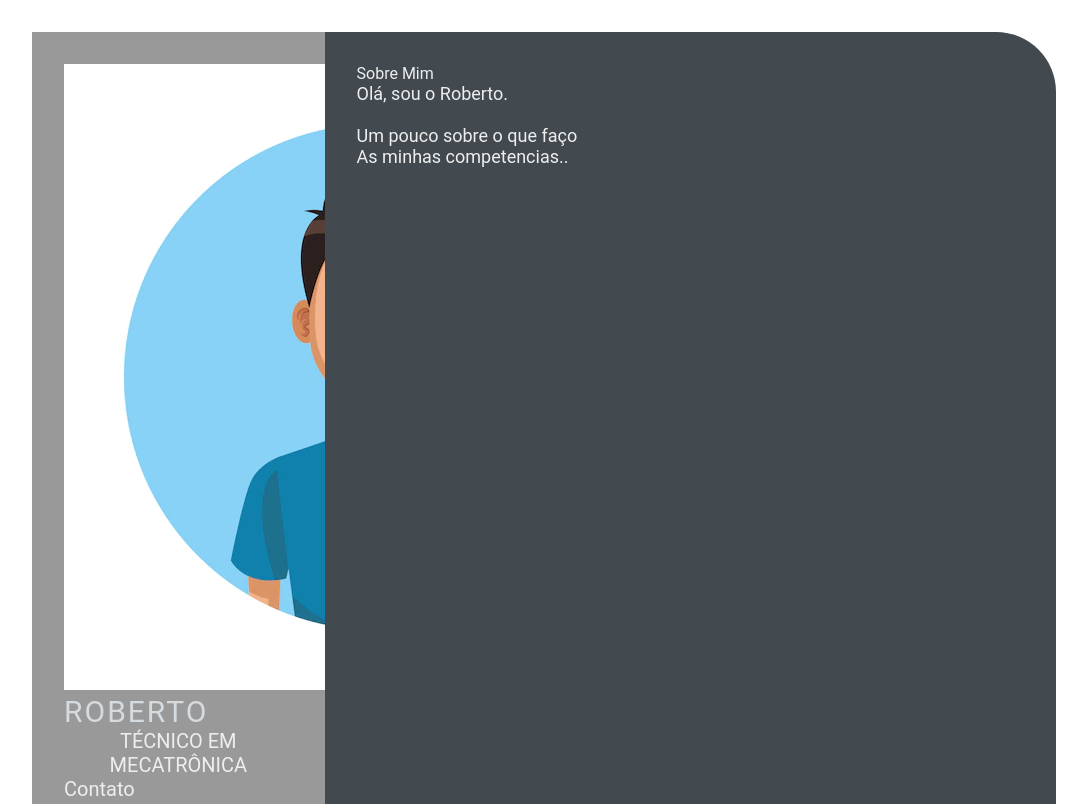
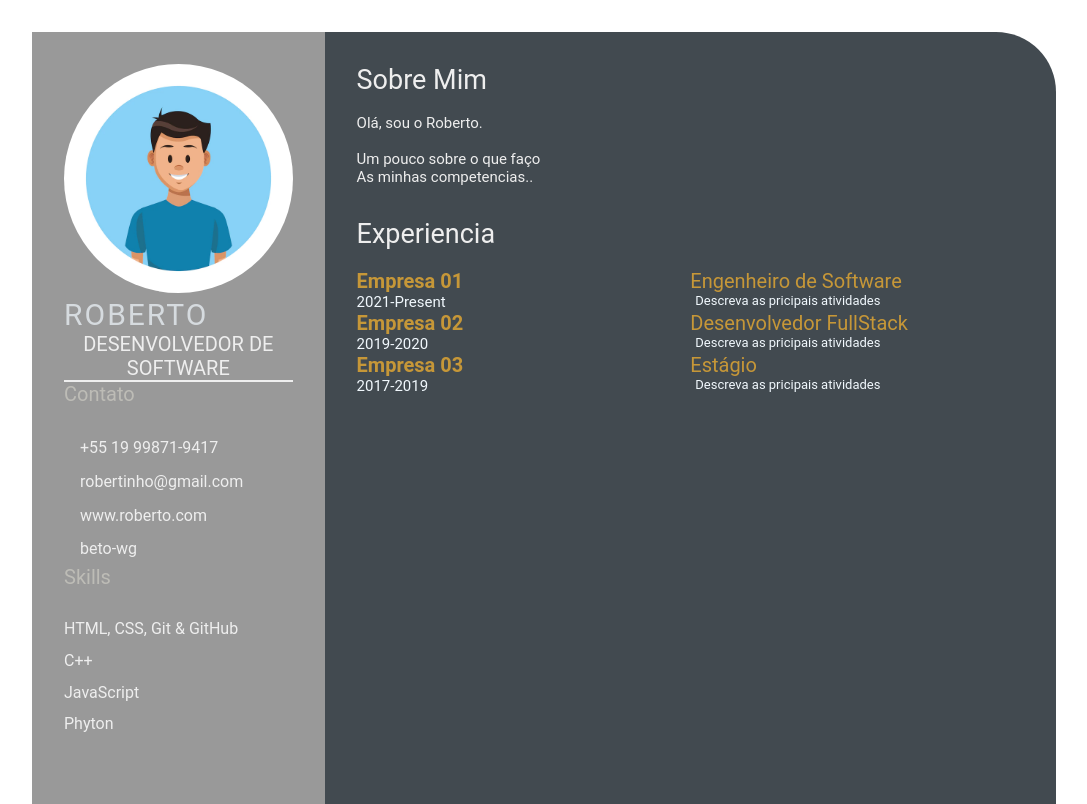
Before and after one commit to gabriel-gss/dev-week-ebac.github.io, a plain HTML site: page index.html in a window 1280 px wide. Shown: the top 804 px of the page, without its empty margins (96-1183 px from the left). Drawn offline with Linux system fonts and the light colour scheme.

Commit message:
Feat add job details (#4)
* feature:day-02

* feature:day-02-repairing-design

* feature:add-exp/layout-repair

```diff
--- a/index.html
+++ b/index.html
@@ -5,10 +5,10 @@
     <meta charset="UTF-8">
     <meta http-equiv="X-UA-Compatible" content="IE=edge">
     <meta name="viewport" content="width=device-width, initial-scale=1.0">
-    <title>Gabriel</title>
+
+    <title>Currículo</title>
 
     <link rel="stylesheet" href="style.css">
-
 </head>
 
 <body>
@@ -16,10 +16,10 @@
 
         <section class="left-section">
             <div class="left-section-contents">
-                <div class="Profile">
-                    <img class="profile-image" src="img/profile-image.jpeg" alt="Profile image">
+                <div class="profile">
+                    <img class="profile-image" src="img/profile-image.jpg" alt="Profile image">
                     <p class="name">Roberto</p>
-                    <p class="profession">Técnico em Mecatrônica</p>
+                    <p class="profession">Desenvolvedor de Software</p>
                 </div>
                 <div class="contact-info">
                     <p class="left-title">Contato</p>
@@ -40,7 +40,10 @@
                             <p>C++</p>
                         </li>
                         <li>
-                            <p>AutoCad</p>
+                            <p>JavaScript</p>
+                        </li>
+                        <li>
+                            <p>Phyton</p>
                         </li>
                     </ul>
                 </div>
@@ -49,18 +52,49 @@
 
         <section class="right-section">
             <div class="right-section-contents">
-                <section class="about-gap">
+                <section class="about gap">
                     <div class="right-title">Sobre Mim</div>
                     <p class="about-me-contents">
-                        Olá, sou o Roberto. <br>
+                        <br>Olá, sou o Roberto. <br>
                         <br> Um pouco sobre o que faço
                         <br> As minhas competencias..
                     </p>
+                </section>
+
+                <section class="experience gap">
+                    <div class="right-title">Experiencia</div>
+                    <br>
+                    <div class="experience-contents">
+                        <div class="exp-left">
+                            <p class="exp-company-name">Empresa 01</p>
+                            <p class="exp-time-period">2021-Present</p>
+                        </div>
+                        <div class="exp-right">
+                            <p class="exp-position">Engenheiro de Software</p>
+                            <p class="exp-desc">Descreva as pricipais atividades</p>
+                        </div>
+                        <div class="exp-left">
+                            <p class="exp-company-name">Empresa 02</p>
+                            <p class="exp-time-period">2019-2020</p>
+                        </div>
+                        <div class="exp-right">
+                            <p class="exp-position">Desenvolvedor FullStack</p>
+                            <p class="exp-desc">Descreva as pricipais atividades</p>
+                        </div>
+                        <div class="exp-left">
+                            <p class="exp-company-name">Empresa 03</p>
+                            <p class="exp-time-period">2017-2019</p>
+                        </div>
+                        <div class="exp-right">
+                            <p class="exp-position">Estágio</p>
+                            <p class="exp-desc">Descreva as pricipais atividades</p>
+                        </div>
+                    </div>
+
                 </section>
             </div>
         </section>
 
     </main>
 </body>
-
 </html>
--- a/style.css
+++ b/style.css
@@ -37,8 +37,8 @@
 }
 
 .profile .profile-image {
-    width: 50%;
-    border-radius: 50%;
+    width: 100%;
+    border-radius: 100%;
 }
 
 .name {
@@ -57,7 +57,7 @@
 
 /* .contact-info { border-bottom: 2px solid #1B2631; } */
 .left-title {
-    color: #eeeeee;
+    color: #bebdb7f5;
     font-size: 20px;
 }
 
@@ -91,6 +91,7 @@
 }
 
 .right-title {
+    font-size: 27px;
     color: #eeeeee;
 }
 
@@ -98,6 +99,43 @@
     padding-bottom: 2rem;
 }
 .about-me-contents {
-    font-size: 18px;
+    font-size: 15px;
     color: #eeeeee;
 }
+
+.experience-contents,
+.education-contents,
+.awards-contents {
+    display: grid;
+    grid-template-columns: repeat(2, 1fr);
+    padding-bottom: 2rem;
+    color: #F1F8FD;
+}
+
+.exp-company-name,
+.education-school-name,
+.awards-company-name {
+    font-size: 20px;
+    font-weight: bold;
+    color: #c69738;
+}
+
+.exp-time-period,
+.educationp-time-period,
+.awards-time-period {
+    font-size: 15px;
+}
+
+.exp-position,
+.education-subject,
+.awards-name {
+    font-size: 20px;
+    color: #c69738;
+}
+
+.exp-desc,
+.education-desc,
+.awards-desc {
+    font-size: 13px;
+    padding-left: 5px;
+}
```
Also changed, not shown: img/profile-image.jpg (added), 1 other file.
